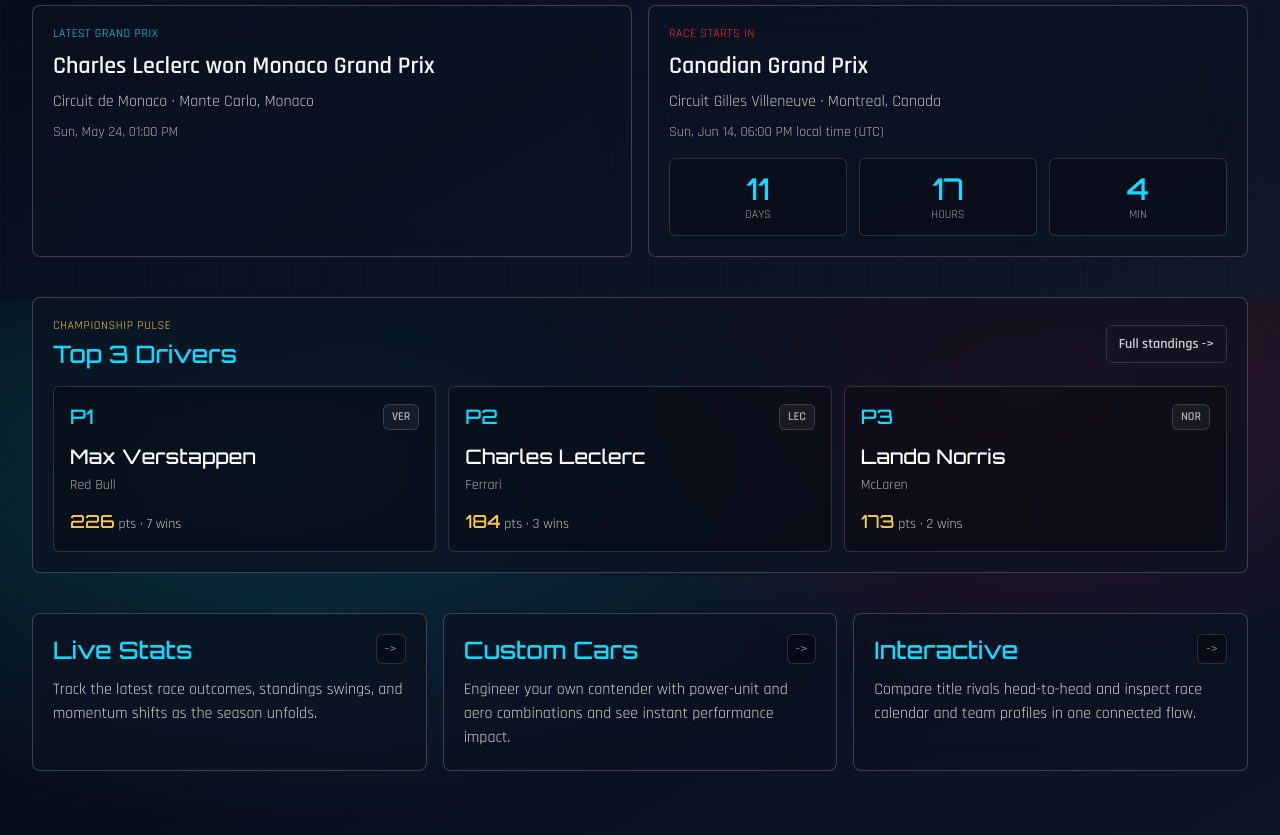
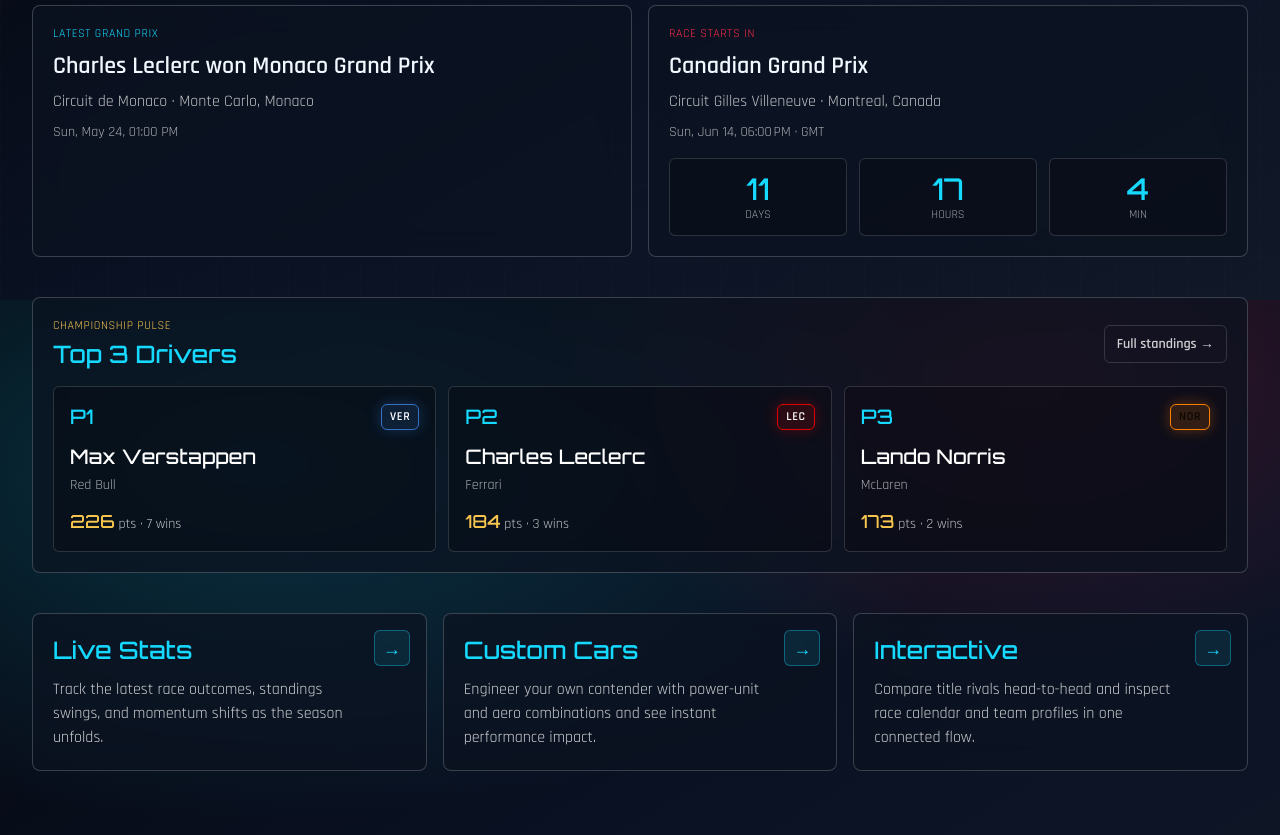
Before and after one commit to charleshuang1234/2, a Next.js app: page / in a window 1280 px wide. Shown: the part 500-1335 px from the top of the page. Built offline with nearby package versions, Linux system fonts and the light colour scheme; no server answers.

Commit message:
Polish home cards and countdown timezone

```diff
--- a/components/home/home-client.tsx
+++ b/components/home/home-client.tsx
@@ -44,13 +44,57 @@
   }
 ];
 
+const constructorColors: Array<{ match: string; color: string; text: string }> = [
+  { match: "mercedes", color: "#00D2BE", text: "#041312" },
+  { match: "ferrari", color: "#DC0000", text: "#ffffff" },
+  { match: "red bull", color: "#3671C6", text: "#ffffff" },
+  { match: "mclaren", color: "#FF8000", text: "#0d0801" },
+  { match: "aston martin", color: "#006F44", text: "#ffffff" },
+  { match: "alpine", color: "#0093CC", text: "#ffffff" },
+  { match: "williams", color: "#005AFF", text: "#ffffff" },
+  { match: "haas", color: "#B6BABD", text: "#05070f" },
+  { match: "sauber", color: "#52E252", text: "#041312" },
+  { match: "kick", color: "#52E252", text: "#041312" },
+  { match: "racing bulls", color: "#6692FF", text: "#05070f" }
+];
+
+function getConstructorColor(team: string) {
+  const normalized = team.toLowerCase();
+  return constructorColors.find((entry) => normalized.includes(entry.match)) ?? {
+    color: "#FFFFFF",
+    text: "rgba(255,255,255,0.78)"
+  };
+}
+
+function formatLocalRaceTime(date: string, timeZone: string, time?: string) {
+  const iso = time ? `${date}T${time.replace("Z", "")}Z` : `${date}T00:00:00Z`;
+  const formatter = new Intl.DateTimeFormat(undefined, {
+    weekday: "short",
+    month: "short",
+    day: "numeric",
+    hour: "2-digit",
+    minute: "2-digit",
+    timeZone,
+    timeZoneName: "shortOffset"
+  });
+  const parts = formatter.formatToParts(new Date(iso));
+  const zoneName = parts.find((part) => part.type === "timeZoneName")?.value;
+  const dateTime = parts
+    .filter((part) => part.type !== "timeZoneName")
+    .map((part) => part.value)
+    .join("")
+    .trim()
+    .replace(/,\s*$/, "");
+  return zoneName ? `${dateTime} · ${zoneName}` : dateTime;
+}
+
 export function HomeClient({ latestResult, nextRace, standings, status }: Props) {
   const { shouldReduce } = useAdaptiveMotion();
   const [countdown, setCountdown] = useState(() => computeCountdown(nextRace.date, nextRace.time));
   const { scrollYProgress } = useScroll();
   const parallaxA = useTransform(scrollYProgress, [0, 1], [0, shouldReduce ? -45 : -120]);
   const parallaxB = useTransform(scrollYProgress, [0, 1], [0, shouldReduce ? -70 : -200]);
-  const [timezone, setTimezone] = useState("local timezone");
+  const [raceTimeLabel, setRaceTimeLabel] = useState(() => formatRaceDate(nextRace.date, nextRace.time));
   const topDrivers = useMemo(
     () => [...standings].sort((a, b) => a.position - b.position).slice(0, 3),
     [standings]
@@ -64,8 +108,9 @@
   }, [nextRace.date, nextRace.time]);
 
   useEffect(() => {
-    setTimezone(Intl.DateTimeFormat().resolvedOptions().timeZone);
-  }, []);
+    const timeZone = Intl.DateTimeFormat().resolvedOptions().timeZone;
+    setRaceTimeLabel(formatLocalRaceTime(nextRace.date, timeZone, nextRace.time));
+  }, [nextRace.date, nextRace.time]);
 
   const winnerHeadline = useMemo(
     () => `${latestResult.winner.fullName} won ${latestResult.raceName}`,
@@ -108,9 +153,7 @@
           <p className="mt-2 text-white/75">
             {nextRace.circuitName} · {nextRace.locality}, {nextRace.country}
           </p>
-          <p className="mt-2 text-sm text-white/65">
-            {formatRaceDate(nextRace.date, nextRace.time)} local time ({timezone})
-          </p>
+          <p className="mt-2 text-sm text-white/65">{raceTimeLabel}</p>
           <div className="mt-4 grid grid-cols-3 gap-3 text-center">
             <div className="rounded-md border border-white/15 bg-black/20 p-3">
               <p className="font-display text-3xl text-electric-blue">{countdown.days}</p>
@@ -135,15 +178,27 @@
             <h2 className="mt-1 font-display text-2xl text-electric-blue">Top 3 Drivers</h2>
           </div>
           <Link href="/standings" className="focus-ring rounded-md border border-white/15 px-3 py-2 text-sm font-semibold text-white/80 transition hover:border-electric-blue/60 hover:text-electric-blue">
-            Full standings -&gt;
+            Full standings →
           </Link>
         </div>
         <div className="mt-4 grid gap-3 md:grid-cols-3">
-          {topDrivers.map((driver) => (
-            <article key={driver.id} className="rounded-md border border-white/15 bg-black/25 p-4">
+          {topDrivers.map((driver) => {
+            const teamColor = getConstructorColor(driver.team);
+            return (
+              <article key={driver.id} className="rounded-md border border-white/15 bg-black/25 p-4 transition duration-200 hover:scale-[1.02] hover:border-electric-blue/70 hover:shadow-neonBlue">
                 <div className="flex items-center justify-between gap-2">
                   <p className="font-display text-xl text-electric-blue">P{driver.position}</p>
-                <p className="rounded-md border border-white/15 bg-white/5 px-2 py-1 text-xs font-semibold text-white/65">{driver.code}</p>
+                  <p
+                    className="rounded-md border px-2 py-1 text-xs font-semibold uppercase tracking-wider"
+                    style={{
+                      borderColor: teamColor.color,
+                      backgroundColor: `${teamColor.color}26`,
+                      color: teamColor.text,
+                      boxShadow: `0 0 14px ${teamColor.color}55`
+                    }}
+                  >
+                    {driver.code}
+                  </p>
                 </div>
                 <h3 className="mt-3 break-words font-display text-xl text-white">
                   {driver.givenName} {driver.familyName}
@@ -153,7 +208,8 @@
                   <span className="font-display text-lg text-signal-gold">{driver.points}</span> pts · {driver.wins} wins
                 </p>
               </article>
-          ))}
+            );
+          })}
         </div>
       </section>
 
@@ -168,14 +224,15 @@
           >
             <Link
               href={feature.href}
-              className="focus-ring glass-panel block h-full rounded-lg p-5 transition hover:-translate-y-1 hover:border-electric-blue/70 hover:shadow-neonBlue"
+              className="focus-ring glass-panel group relative block h-full rounded-lg p-5 pr-14 transition duration-200 hover:scale-[1.02] hover:border-electric-blue/70 hover:shadow-neonBlue"
             >
-              <div className="flex items-start justify-between gap-3">
+              <span
+                aria-hidden="true"
+                className="absolute right-4 top-4 grid h-9 w-9 place-items-center rounded-md border border-electric-blue/35 bg-electric-blue/10 font-display text-lg text-electric-blue transition group-hover:border-electric-blue/75 group-hover:bg-electric-blue/20"
+              >
+                →
+              </span>
               <h3 className="font-display text-2xl text-electric-blue">{feature.title}</h3>
-                <span aria-hidden className="rounded-md border border-white/15 bg-black/30 px-2 py-1 text-sm text-white/70">
-                  -&gt;
-                </span>
-              </div>
               <p className="mt-3 text-white/80">{feature.copy}</p>
             </Link>
           </motion.div>
```
Lines whose indentation alone changed are shown as unchanged.
